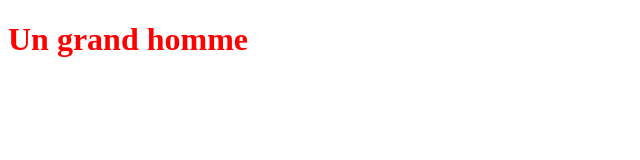
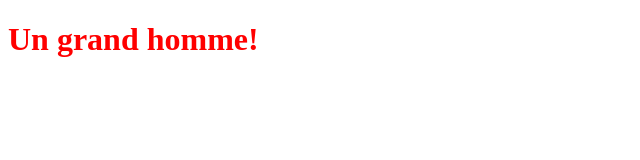
Before and after one commit to Wilfriedkd/Openprojet, a plain HTML site: page index.html in a window 1280 px wide. Shown: the full height of the page, 0-640 px from the left. Drawn offline with Linux system fonts and the light colour scheme.

Commit message:
Modification du titre H1

```diff
--- a/index.html
+++ b/index.html
@@ -6,6 +6,6 @@
 		<link rel="stylesheet" type="text/css" href="style.css"
 	</head>
 	<body>
-		<h1>Un grand homme</h1>
+		<h1>Un grand homme!</h1>
 	</body>
 </html>
```
